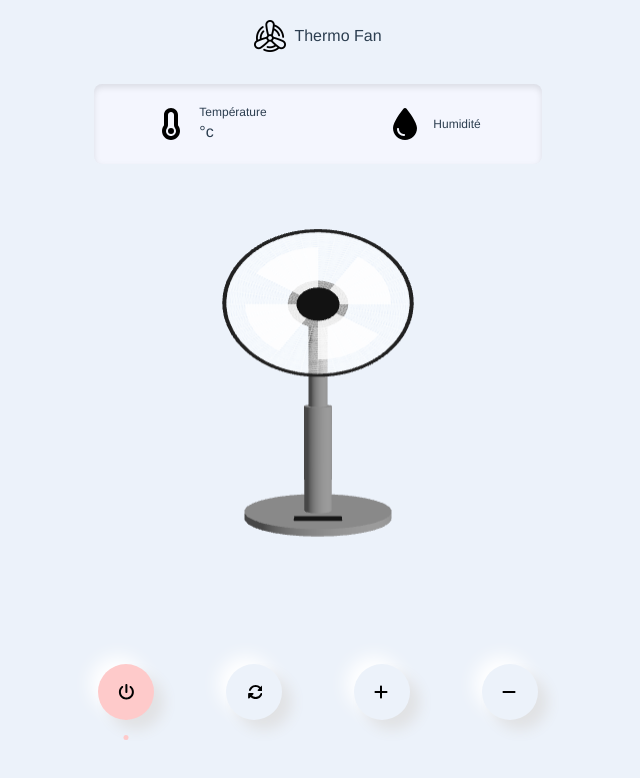
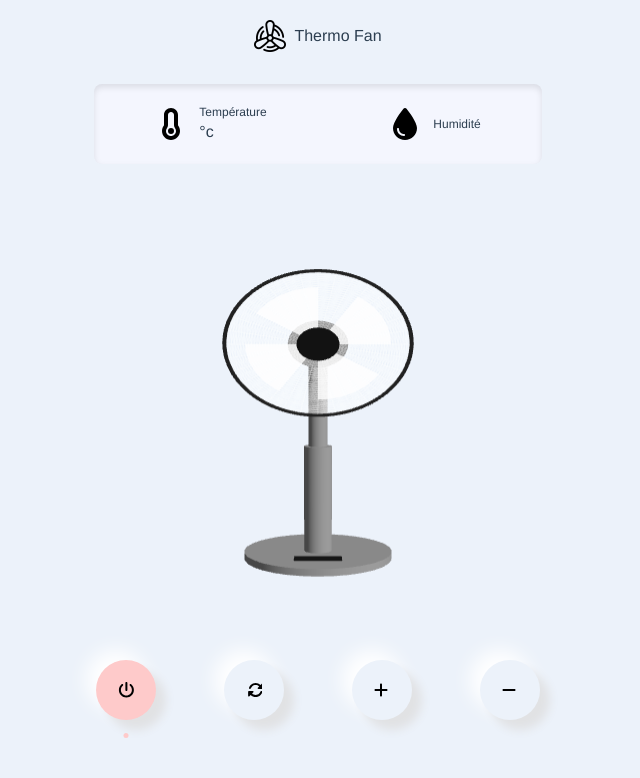
Before and after one commit to fifi-dev/Fan-arduino, a Vue app: page /home in a window 1280 px wide. Shown: the top 778 px of the page, without its empty margins (322-962 px from the left). Built offline with nearby package versions, Linux system fonts and the light colour scheme; no server answers.

Commit message:
anim btn

```diff
--- a/src/components/MainButton.vue
+++ b/src/components/MainButton.vue
@@ -1,28 +1,57 @@
 <template>
-    <div class=" relative shadow-[0.625rem_0.625rem_0.875rem_0_rgb(225,226,228),-0.5rem_-0.5rem_1.125rem_0_rgb(255,255,255)] w-fit p-5 rounded-full m-auto hover:cursor-pointer">
+    <button :id="btnId"
+        class=" relative shadow-[10px_10px_10px_0_rgb(225,226,228),-10px_-10px_20px_0_rgb(255,255,255)] w-fit p-5 rounded-full m-auto hover:cursor-pointer" @click="onClick($event)">
         <slot></slot>
-    </div>
+    </button>
 </template>
 
 <script>
 export default {
     name: 'MainButton',
+    props: ['btn'],
+    data() {
+        return {
+            isActive: false,
+            btnId: this.btn,
+        }
+    },
+
+    methods: {
+        onClick(event) {
+            if(event.currentTarget.id == 'on-btn'){
+                console.log('coucou')
+                if(this.isActive){
+                    this.isActive = false
+                    event.srcElement.classList.add('declick')
+                    event.srcElement.classList.remove('onclick')
+                } else {
+                    event.srcElement.classList.add('onclick')
+                    event.srcElement.classList.remove('declick')
+                    this.isActive = true
+                }
+                console.log(event)
+                    console.log(this.isActive)
+            }
+        }
+    },
 }
+
 </script>
 
 <style scoped>
-
-div{
-    transition: all 0.8s ease-out;
+button {
+    transition: all 0.2s ease-out;
+    border: 2px transparent solid;
 }
 
-div::after{
+button::after {
     content: " ";
     background-color: inherit;
     width: 5px;
     height: 5px;
     position: absolute;
-    bottom: -35%;;
+    bottom: -35%;
+    ;
     left: 50%;
     -ms-transform: translate(-50%);
     transform: translateX(-50%);
@@ -31,7 +60,7 @@ div::after{
 
 }
 
-div:hover:after{
+button:hover:after {
     background-color: blue;
 }
 
@@ -39,4 +68,28 @@ div:hover:after{
     display: none !important;
 }
 
+button#btn:active {
+    animation: onclick 0.2s ease-out forwards;
+
+}
+
+.onclick {
+    /* animation: onclick2 0.2s ease-out forwards; */
+    box-shadow: 5px 5px 5px 0 rgb(225,226,228), -5px -5px 10px 0 rgb(255,255,255);
+    background-color: rgba(36, 201, 36, 0.388);
+}
+.declick {
+    /* animation: onclick2 0.2s ease-out forwards reverse; */
+    box-shadow: 10px 10px 10px 0 rgb(225,226,228), -10px -10px 20px 0 rgb(255,255,255);
+}
+
+@keyframes onclick {
+    0% {
+        box-shadow: 10px 10px 10px 0 rgb(225,226,228), -10px -10px 20px 0 rgb(255,255,255);
+    }
+    100%{
+        box-shadow:10px 10px 10px 0 rgb(225,226,228), -10px -10px 20px 0 rgb(255,255,255), 10px 10px 10px 0 rgb(225,226,228) inset, -10px -10px 20px 0 rgb(255,255,255) inset
+    }
+}
+
 </style>
--- a/src/views/HomeView.vue
+++ b/src/views/HomeView.vue
@@ -23,10 +23,14 @@
       <p class="ml-2">Thermo Fan</p>
     </div>
     <!-- info-->
-    <div class="rounded-lg bg-[#f4f6fe] h-full sm:h-20 py-4 mt-5 mb-0 flex items-center justify-around w-2/5 max-sm:w-full m-auto shadow-[inset_0rem_0.2rem_0.4rem_0_rgb(0,0,0,0.1)]">
+    <div
+      class="rounded-lg bg-[#f4f6fe] h-full sm:h-20 py-4 mt-5 mb-10 flex items-center justify-around w-2/5 max-sm:w-full m-auto shadow-[inset_0rem_0.2rem_0.4rem_0_rgb(0,0,0,0.1)]">
       <div class="flex items-center">
         <div>
-          <svg class="w-8 h-8" xmlns="http://www.w3.org/2000/svg" height="1em" viewBox="0 0 320 512"><path d="M112 112c0-26.5 21.5-48 48-48s48 21.5 48 48V276.5c0 17.3 7.1 31.9 15.3 42.5C233.8 332.6 240 349.5 240 368c0 44.2-35.8 80-80 80s-80-35.8-80-80c0-18.5 6.2-35.4 16.7-48.9c8.2-10.6 15.3-25.2 15.3-42.5V112zM160 0C98.1 0 48 50.2 48 112V276.5c0 .1-.1 .3-.2 .6c-.2 .6-.8 1.6-1.7 2.8C27.2 304.2 16 334.8 16 368c0 79.5 64.5 144 144 144s144-64.5 144-144c0-33.2-11.2-63.8-30.1-88.1c-.9-1.2-1.5-2.2-1.7-2.8c-.1-.3-.2-.5-.2-.6V112C272 50.2 221.9 0 160 0zm0 416a48 48 0 1 0 0-96 48 48 0 1 0 0 96z"/></svg>
+          <svg class="w-8 h-8" xmlns="http://www.w3.org/2000/svg" height="1em" viewBox="0 0 320 512">
+            <path
+              d="M112 112c0-26.5 21.5-48 48-48s48 21.5 48 48V276.5c0 17.3 7.1 31.9 15.3 42.5C233.8 332.6 240 349.5 240 368c0 44.2-35.8 80-80 80s-80-35.8-80-80c0-18.5 6.2-35.4 16.7-48.9c8.2-10.6 15.3-25.2 15.3-42.5V112zM160 0C98.1 0 48 50.2 48 112V276.5c0 .1-.1 .3-.2 .6c-.2 .6-.8 1.6-1.7 2.8C27.2 304.2 16 334.8 16 368c0 79.5 64.5 144 144 144s144-64.5 144-144c0-33.2-11.2-63.8-30.1-88.1c-.9-1.2-1.5-2.2-1.7-2.8c-.1-.3-.2-.5-.2-.6V112C272 50.2 221.9 0 160 0zm0 416a48 48 0 1 0 0-96 48 48 0 1 0 0 96z" />
+          </svg>
         </div>
         <div class=" text-start ml-3">
           <p class=" text-xs">Température</p>
@@ -35,7 +39,10 @@
       </div>
       <div class="flex items-center">
         <div>
-          <svg class="w-8 h-8" xmlns="http://www.w3.org/2000/svg" height="1em" viewBox="0 0 384 512"><path d="M192 512C86 512 0 426 0 320C0 228.8 130.2 57.7 166.6 11.7C172.6 4.2 181.5 0 191.1 0h1.8c9.6 0 18.5 4.2 24.5 11.7C253.8 57.7 384 228.8 384 320c0 106-86 192-192 192zM96 336c0-8.8-7.2-16-16-16s-16 7.2-16 16c0 61.9 50.1 112 112 112c8.8 0 16-7.2 16-16s-7.2-16-16-16c-44.2 0-80-35.8-80-80z"/></svg>
+          <svg class="w-8 h-8" xmlns="http://www.w3.org/2000/svg" height="1em" viewBox="0 0 384 512">
+            <path
+              d="M192 512C86 512 0 426 0 320C0 228.8 130.2 57.7 166.6 11.7C172.6 4.2 181.5 0 191.1 0h1.8c9.6 0 18.5 4.2 24.5 11.7C253.8 57.7 384 228.8 384 320c0 106-86 192-192 192zM96 336c0-8.8-7.2-16-16-16s-16 7.2-16 16c0 61.9 50.1 112 112 112c8.8 0 16-7.2 16-16s-7.2-16-16-16c-44.2 0-80-35.8-80-80z" />
+          </svg>
         </div>
         <div class=" text-start ml-3">
           <p class=" text-xs">Humidité</p>
@@ -47,25 +54,25 @@
     <div data-webgl class="flex justify-center"></div>
     <!-- Toggles -->
     <div class="flex w-2/5 m-auto absolute centeredAbsolute max-sm:w-3/5 max-xs:w-4/5">
-      <MainButton data-power-btn class="bg-red-200">
+      <MainButton btn="on-btn" data-power-btn class="bg-red-200">
         <svg class="icon-power" height="1em" width="1em">
           <use xlink:href="#icon-power" />
         </svg>
       </MainButton>
 
-      <MainButton data-oscillation-btn>
+      <MainButton btn="btn" data-oscillation-btn>
         <svg class="icon-oscillation" height="1em" width="1em">
           <use xlink:href="#icon-oscillation" />
         </svg>
       </MainButton>
 
-      <MainButton data-fan-speed-btn data-fan-speed="high">
+      <MainButton btn="btn" data-fan-speed-btn data-fan-speed="high">
         <svg class="icon-arrow" height="1em" width="1em">
           <use xlink:href="#icon-plus" />
         </svg>
       </MainButton>
 
-      <MainButton data-fan-speed-btn data-fan-speed="low">
+      <MainButton btn="btn" data-fan-speed-btn data-fan-speed="low">
         <svg class="icon-arrow" height="1em" width="1em">
           <use xlink:href="#icon-minus" />
         </svg>
@@ -397,11 +404,9 @@ export default {
   }
 }
 </script>
-<style scoped>
-.centeredAbsolute{
+<style scoped>.centeredAbsolute {
   left: 50%;
   -ms-transform: translate(-50%);
   transform: translateX(-50%);
   bottom: 10%;
-}
-</style>
+}</style>
```
